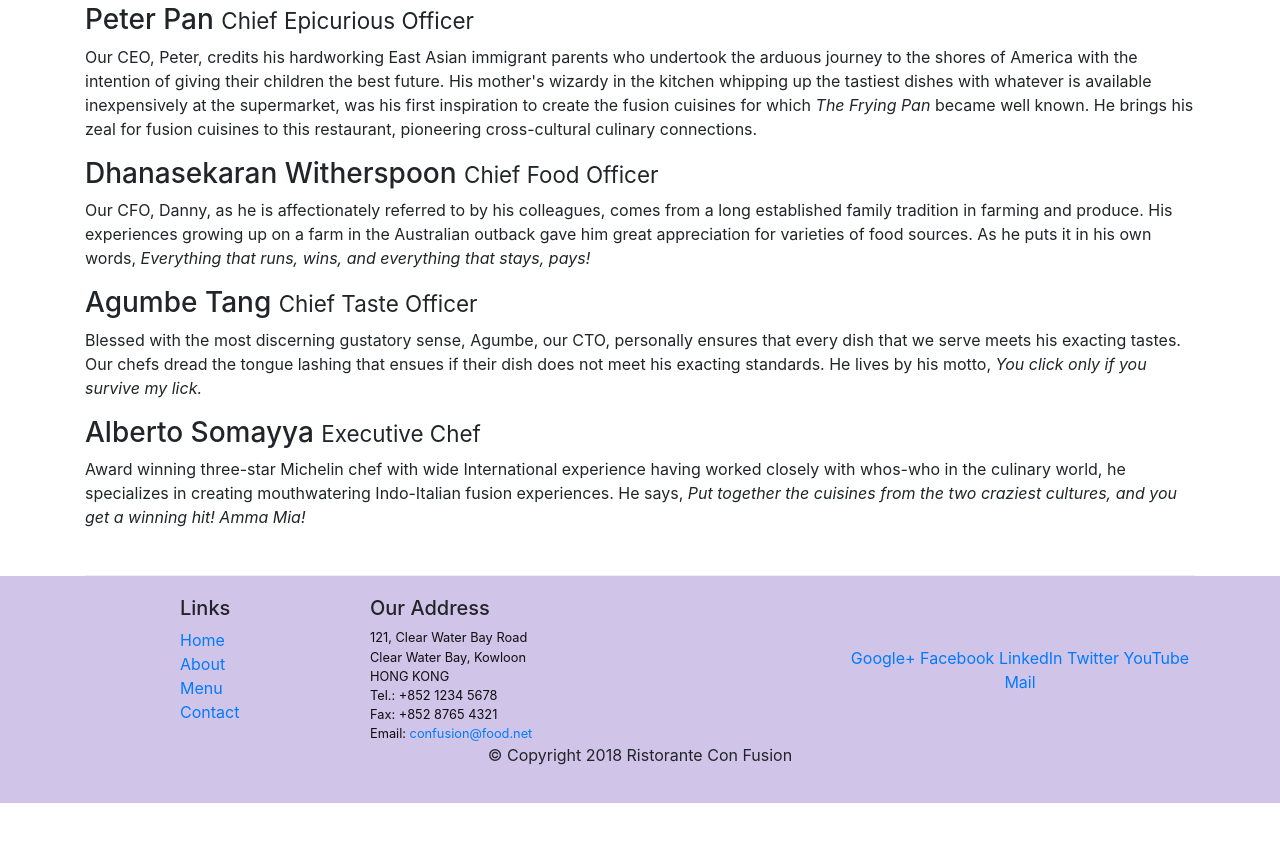
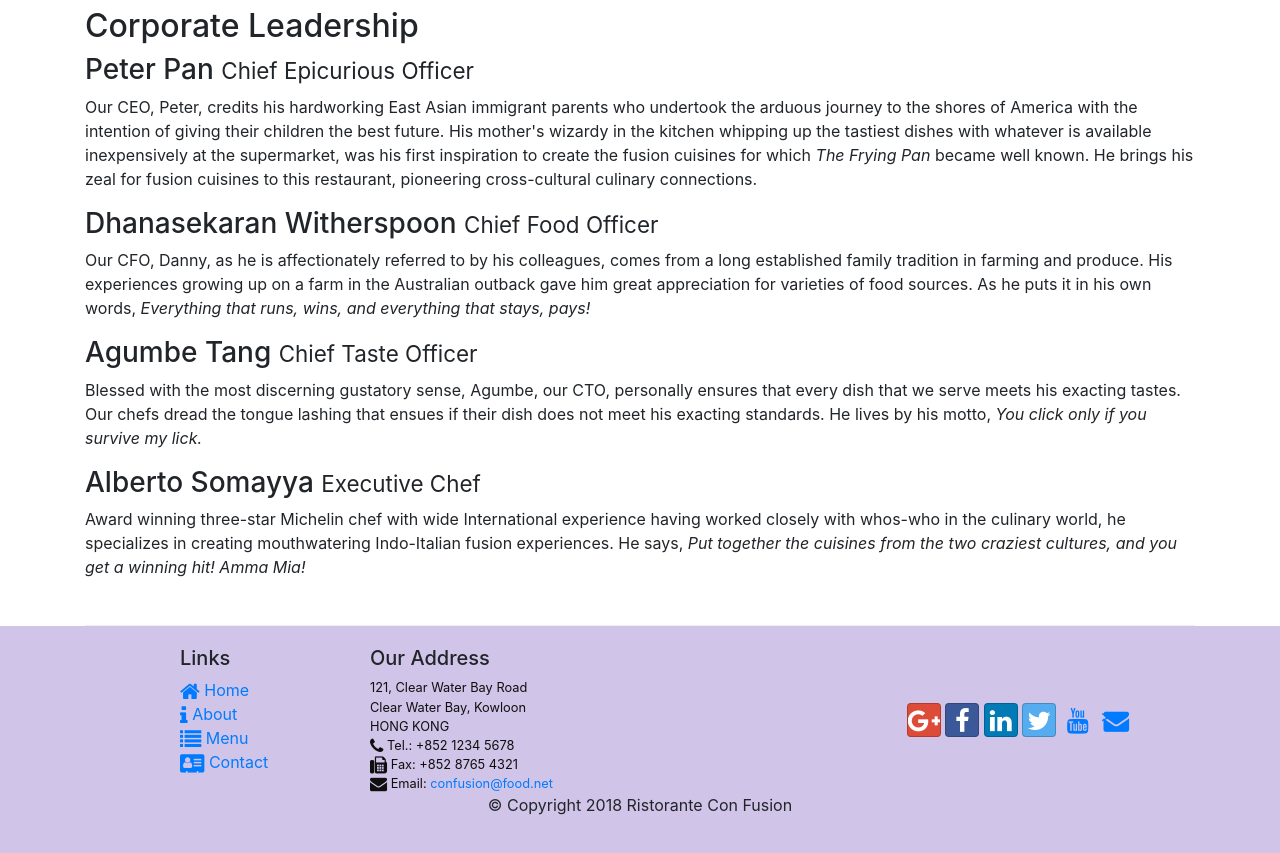
Before and after one commit to najam-saad/front-end-ui-course, a website: page aboutus.html in a window 1280 px wide. Shown: the part 944-1797 px from the top of the page. Before the commit the page ends 1747 px from the top, so only its background shows below. Drawn offline with nearby package versions, Linux system fonts and the light colour scheme.

Commit message:
Icon Fonts

```diff
--- a/aboutus.html
+++ b/aboutus.html
@@ -7,6 +7,8 @@
     <meta http-equiv="x-ua-compatible" content="ie=edge">
 
     <link rel="stylesheet" href="node_modules/bootstrap/dist/css/bootstrap.min.css">
+    <link rel="stylesheet" href="node_modules/font-awesome/css/font-awesome.min.css">
+    <link rel="stylesheet" href="node_modules/bootstrap-social/bootstrap-social.css">
     <link href="css/styles.css" rel="stylesheet">
 
     <title>Ristorante Con Fusion: About Us</title>
@@ -24,10 +26,10 @@
                 <ul class="navbar-nav mr-auto">
 
 
-                    <li class="nav-item "><a class="nav-link" href="./index.html">Home</a></li>
-                    <li class="nav-item active"><a class="nav-link" href="./aboutus.html">About</a></li>
-                    <li class="nav-item"><a class="nav-link" href="#">Menu</a></li>
-                    <li class="nav-item"><a class="nav-link" href="#">Contact</a></li>
+                    <li class="nav-item "><a class="nav-link" href="./index.html"><i class="fa fa-home fa-lg"></i> Home</a></li>
+                    <li class="nav-item active"><a class="nav-link" href="#"><i class="fa fa-info fa-lg"></i> About</a></li>
+                    <li class="nav-item"><a class="nav-link" href="#"><i class="fa fa-list fa-lg"></i> Menu</a></li>
+                    <li class="nav-item"><a class="nav-link" href="#"><i class="fa fa-address-card fa-lg"></i> Contact</a></li>
 
                 </ul>
             </div>
@@ -94,10 +96,10 @@
                 <div class="col-4 offset-1 col-sm-2">
                     <h5>Links</h5>
                     <ul class="list-unstyled">
-                        <li><a href="#">Home</a></li>
-                        <li><a href="#">About</a></li>
-                        <li><a href="#">Menu</a></li>
-                        <li><a href="#">Contact</a></li>
+                        <li><a href="./index.html"><i class="fa fa-home fa-lg"></i> Home</a></li>
+                        <li><a href="#"> <i class="fa fa-info fa-lg "></i> About</a></li>
+                        <li><a href="#"><i class="fa fa-list fa-lg "></i> Menu</a></li>
+                        <li><a href="#"> <i class="fa fa-address-card fa-lg "></i> Contact</a></li>
                     </ul>
                 </div>
                 <div class="col-7 col-sm-5">
@@ -106,19 +108,19 @@
 		              121, Clear Water Bay Road<br>
 		              Clear Water Bay, Kowloon<br>
 		              HONG KONG<br>
-		              Tel.: +852 1234 5678<br>
-		              Fax: +852 8765 4321<br>
-		              Email: <a href="mailto:confusion@food.net">confusion@food.net</a>
+		             <i class="fa fa-phone fa-lg"></i> Tel.: +852 1234 5678<br>
+                     <i class="fa fa-fax fa-lg"></i> Fax: +852 8765 4321<br>
+                     <i class="fa fa-envelope fa-lg"></i> Email: <a href="mailto:confusion@food.net">confusion@food.net</a>
 		           </address>
                 </div>
                 <div class="col-12 col-sm-4 align-self-center">
                     <div class="text-center">
-                        <a href="http://google.com/+">Google+</a>
-                        <a href="http://www.facebook.com/profile.php?id=">Facebook</a>
-                        <a href="http://www.linkedin.com/in/">LinkedIn</a>
-                        <a href="http://twitter.com/">Twitter</a>
-                        <a href="http://youtube.com/">YouTube</a>
-                        <a href="mailto:">Mail</a>
+                        <a class="btn btn-social-icon btn-google" href="http://google.com/+"> <i class="fa fa-google-plus fa-lg"></i> </a>
+                        <a class="btn btn-social-icon btn-facebook" href="http://www.facebook.com/profile.php?id="><i class="fa fa-facebook fa-lg"></i></a>
+                        <a class="btn btn-social-icon btn-linkedin" href="http://www.linkedin.com/in/"><i class="fa fa-linkedin fa-lg"></i> </a>
+                        <a class="btn btn-social-icon btn-twitter" href="http://twitter.com/"><i class="fa fa-twitter fa-lg"></i></a>
+                        <a class="btn btn-social-icon btn-youtube"  href="http://youtube.com/"><i class="fa fa-youtube fa-lg"></i></a>
+                        <a class="btn btn-social-icon" href="mailto:"><i class="fa fa-envelope fa-lg" aria-hidden="true"></i>></i></a>
                     </div>
                 </div>
            </div>
--- a/css/styles.css
+++ b/css/styles.css
@@ -30,7 +30,7 @@ address{
 }
 
 body{
-   padding: 50px, 0px, 0px, 0px;
+   padding: 50px 0px 0px 0px;
    z-index: 0;
 }
 
--- a/package.json
+++ b/package.json
@@ -15,6 +15,8 @@
   },
   "dependencies": {
     "bootstrap": "^4.0.0",
+    "bootstrap-social": "^5.1.1",
+    "font-awesome": "^4.7.0",
     "jquery": "^3.3.1",
     "popper.js": "^1.12.9"
   }
```
Also changed, not shown: index.html (+20 -18 lines), 1 other file.
